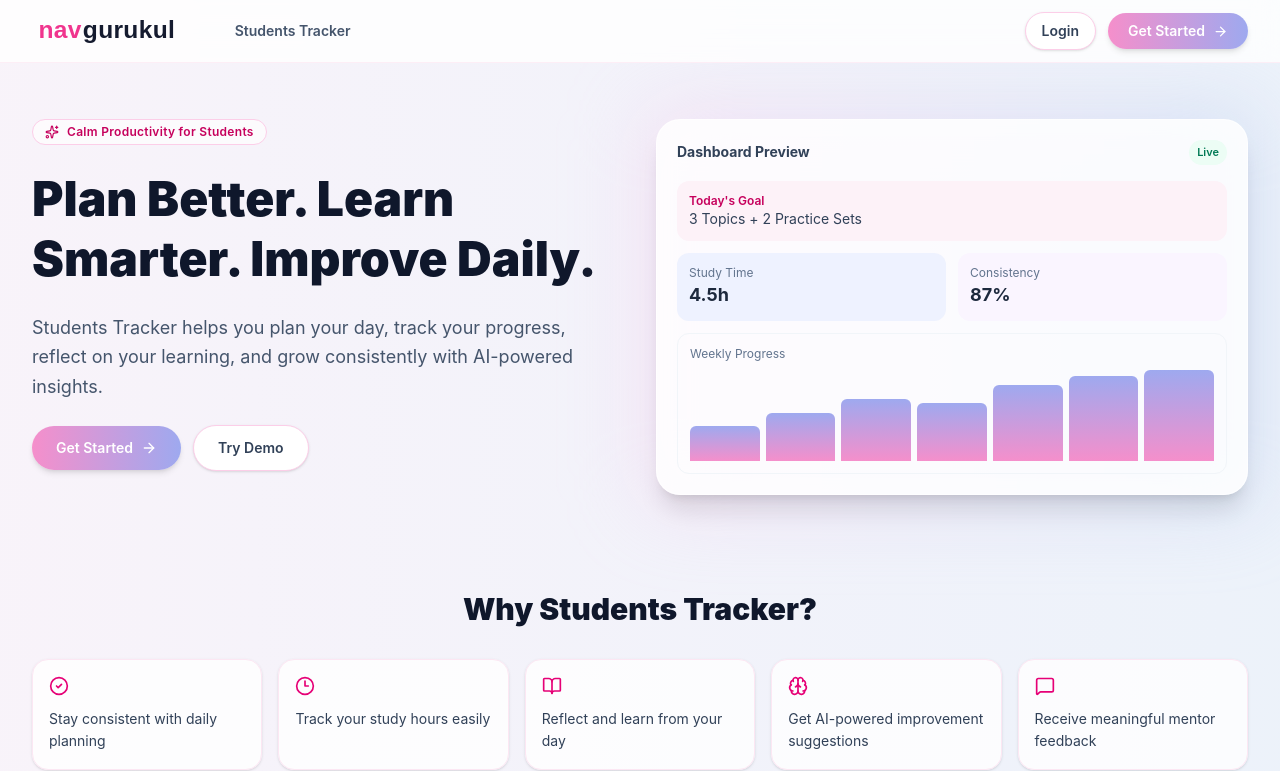
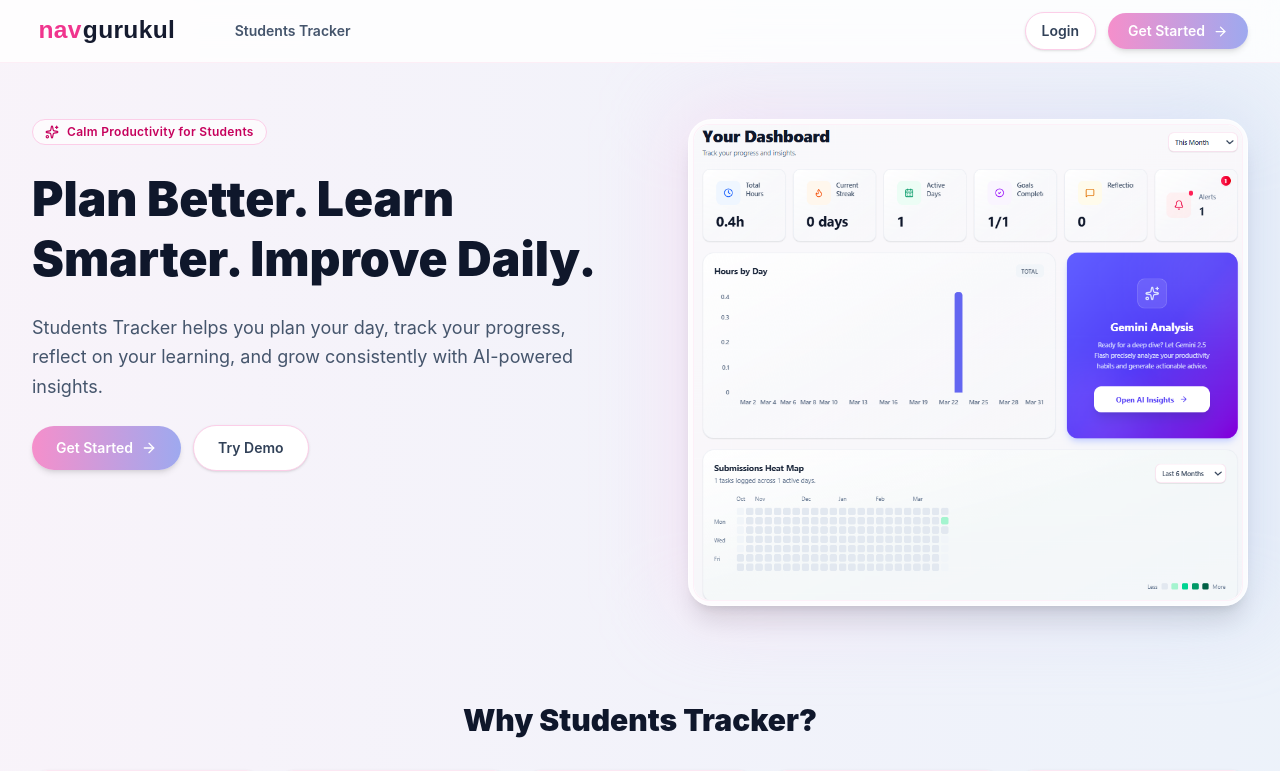
Before and after one commit to mahiawasthi23/Student_Tracker, a React (Vite) app in the folder frontend/: page / in a window 1280 px wide. Shown: the top 771 px of the page. Built offline with nearby package versions, Linux system fonts and the light colour scheme; no server answers.

Commit message:
add real dhashbord image on landing page

```diff
--- a/frontend/src/components/LandingPage.jsx
+++ b/frontend/src/components/LandingPage.jsx
@@ -70,43 +70,15 @@
           </div>
         </div>
 
-        <div className="relative">
+        <div className="relative w-full max-w-[560px] md:ml-auto">
           <div className="absolute -inset-3 rounded-3xl bg-[linear-gradient(to_right,_#fbc2eb55,_#a6c1ee55)] blur-2xl" />
-          <div className="relative rounded-3xl border border-white/70 bg-white/85 p-5 shadow-xl">
-            <div className="mb-4 flex items-center justify-between">
-              <h3 className="text-sm font-bold text-slate-700">Dashboard Preview</h3>
-              <span className="rounded-full bg-emerald-50 px-2 py-1 text-[11px] font-semibold text-emerald-700">Live</span>
-            </div>
-
-            <div className="space-y-3">
-              <div className="rounded-xl bg-pink-50 p-3">
-                <p className="text-xs font-semibold text-pink-700">Today&apos;s Goal</p>
-                <p className="text-sm text-slate-700">3 Topics + 2 Practice Sets</p>
-              </div>
-
-              <div className="grid grid-cols-2 gap-3">
-                <div className="rounded-xl bg-indigo-50 p-3">
-                  <p className="text-xs text-slate-500">Study Time</p>
-                  <p className="text-lg font-bold text-slate-800">4.5h</p>
-                </div>
-                <div className="rounded-xl bg-purple-50 p-3">
-                  <p className="text-xs text-slate-500">Consistency</p>
-                  <p className="text-lg font-bold text-slate-800">87%</p>
-                </div>
-              </div>
-
-              <div className="rounded-xl border border-slate-100 p-3">
-                <p className="mb-2 text-xs text-slate-500">Weekly Progress</p>
-                <div className="flex items-end gap-1.5">
-                  {[35, 48, 62, 58, 76, 85, 91].map((h, idx) => (
-                    <div
-                      key={idx}
-                      className="w-full rounded-t-md bg-[linear-gradient(to_top,_#f58fcb,_#9ea9ef)]"
-                      style={{ height: `${h}px` }}
-                    />
-                  ))}
-                </div>
-              </div>
+          <div className="relative rounded-3xl border border-white/70 bg-white/85 p-1 shadow-xl">
+            <div className="aspect-[885/767] w-full overflow-hidden rounded-2xl border border-pink-100/60 bg-white">
+              <img
+                src="/dhashbord.png"
+                alt="Dashboard screenshot"
+                className="h-full w-full rounded-2xl object-contain"
+              />
             </div>
           </div>
         </div>
```
Also changed, not shown: frontend/public/dhashbord.png (added).
